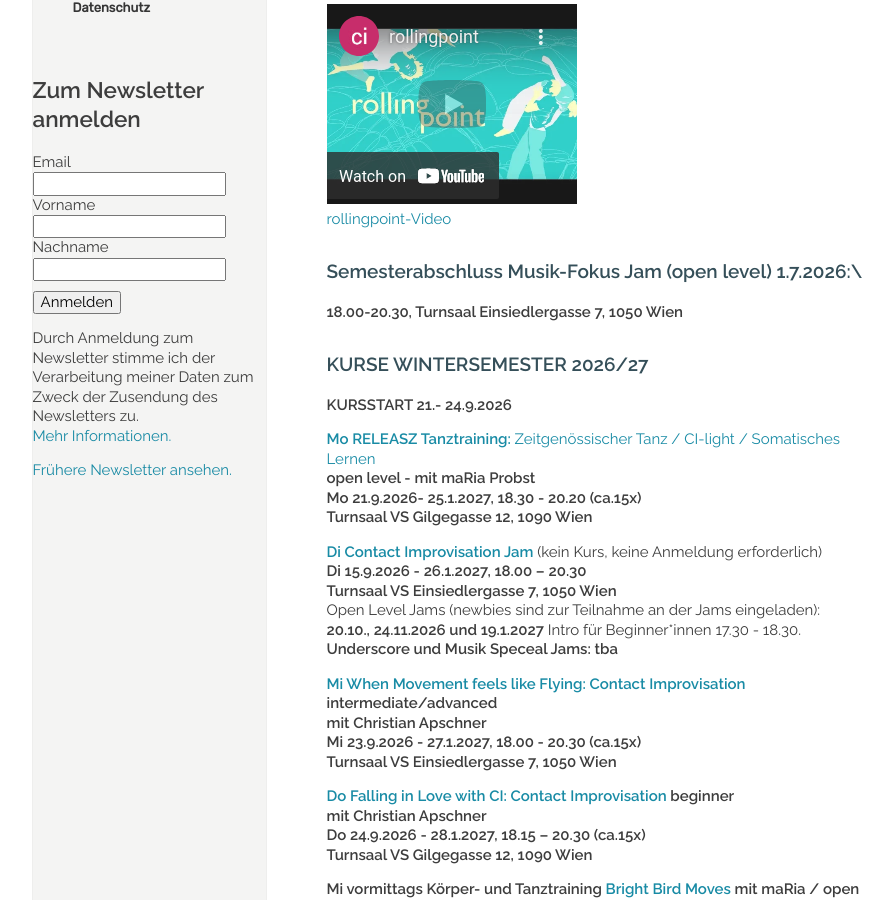
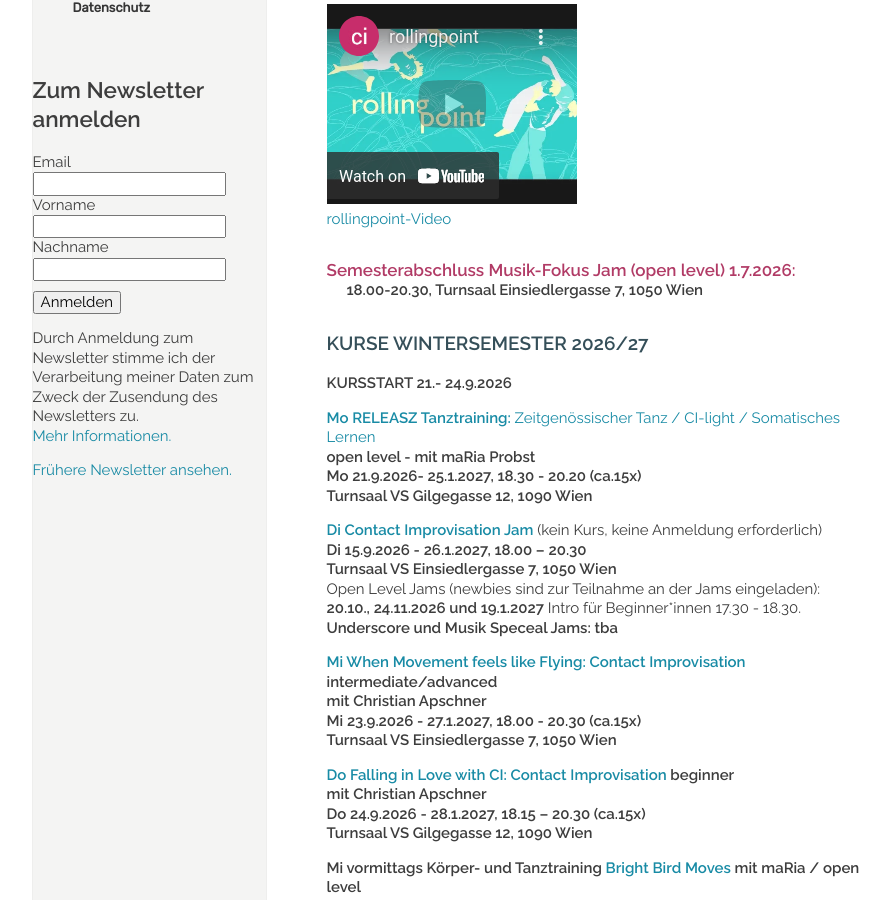
Before and after one commit to manulari/rollingpointat, a Jekyll site: the page built from _pages_de/index.md, in a window 1280 px wide and 900 px high, scrolled down 940 px. Shown: the whole window, without its empty margins (152-1044 px from the left). Built offline with Jekyll 4.4.1, drawn with Linux system fonts in a browser that asks for light colours; comment, search, counter and statistics services are not loaded.

```diff
--- a/_pages_de/index.md
+++ b/_pages_de/index.md
@@ -27,8 +27,9 @@ Ob mit oder ohne Vorerfahrung – hier bist du richtig!
 
 <div class="imglink"><a target="_blank" href="https://www.youtube.com/embed/kp3DqzN1Ldo"><img src="/assets/uploads/video_vorschau_rollingpoint.png" alt="" /><div>rollingpoint-Video</div></a></div>
 
-### **Semesterabschluss Musik-Fokus Jam (open level) 1.7.2026:**\
- **18.00-20.30,  Turnsaal Einsiedlergasse 7, 1050 Wien**
+#### **Semesterabschluss Musik-Fokus Jam (open level) 1.7.2026:**
+
+**18.00-20.30,  Turnsaal Einsiedlergasse 7, 1050 Wien**
 
 ### **KURSE WINTERSEMESTER 2026/27**
 
```
